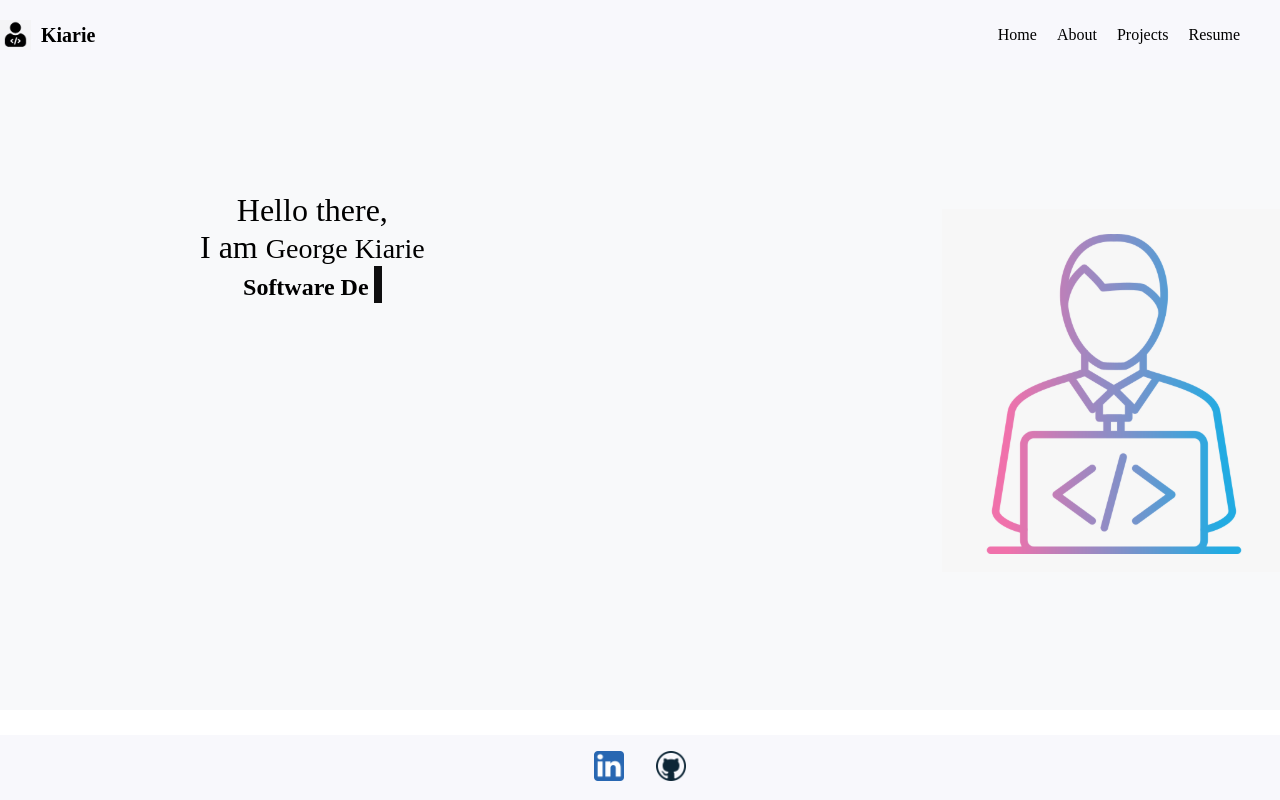
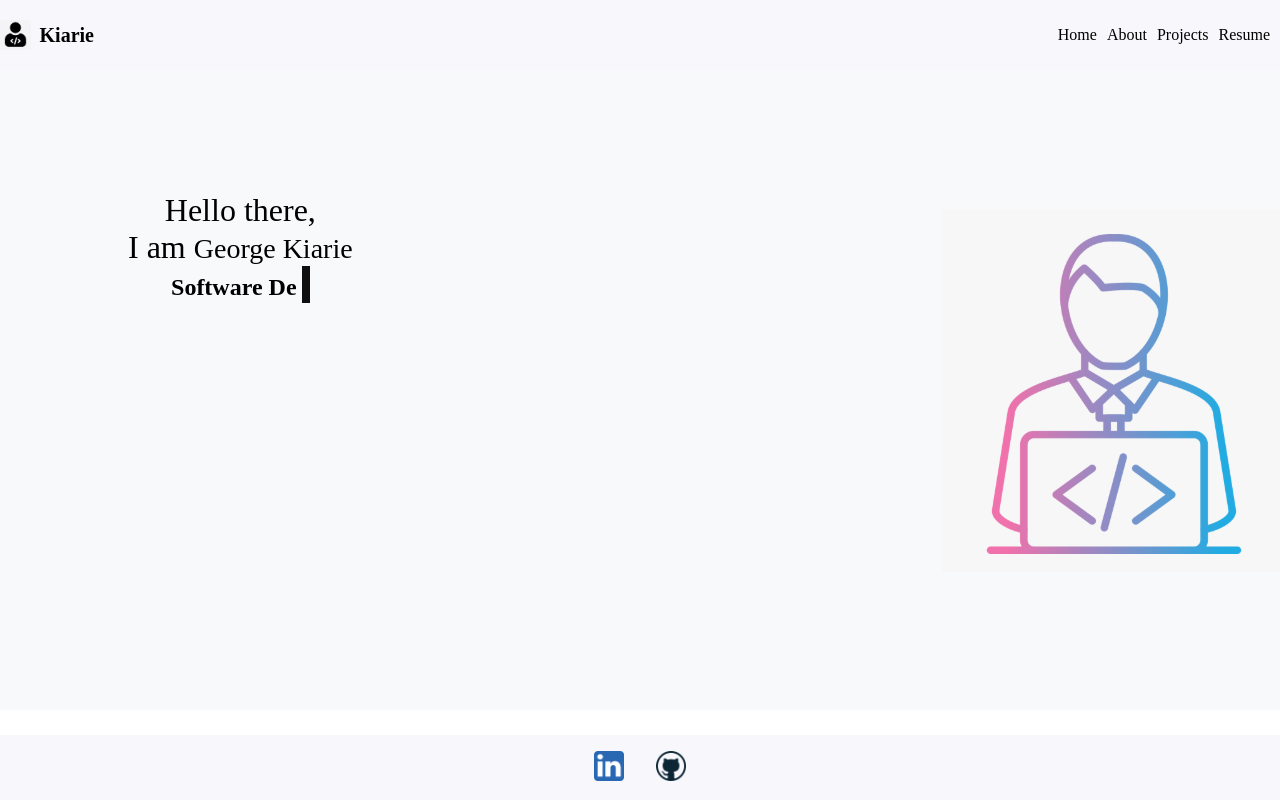
Before and after one commit to gkiarie1/portfolio, a React (Create React App) app: page / in a window 1280 px wide. Built offline with nearby package versions, Linux system fonts and the light colour scheme.

Commit message:
updated css

```diff
--- a/src/index.css
+++ b/src/index.css
@@ -18,7 +18,7 @@ html, body {
   display: flex;
   justify-content: space-between;
   align-items: center;
-  padding:10px 40px 10px 0;
+  padding:10px 10px 10px 0;
   background-color: #f8f8fc;
   box-shadow: 0px 4px 6px rgba(0, 0, 0, 0.1);
   height: 50px;
@@ -31,7 +31,7 @@ html, body {
 
 .logo img {
   height: 30px;
-  margin-right: 10px;
+  margin-right: 10%;
   border:none;
 }
 
@@ -42,7 +42,7 @@ html, body {
 
 .nav-links {
   display: flex;
-  gap: 20px;
+  gap: 10px;
 }
 
 .nav-links a {
@@ -262,7 +262,7 @@ html, body {
 .home-content{
   position: absolute;
   top: 20%;
-  left: 200px;
+  left: 10%;
   font-size: 2rem;
   text-align:center;
 }
```
